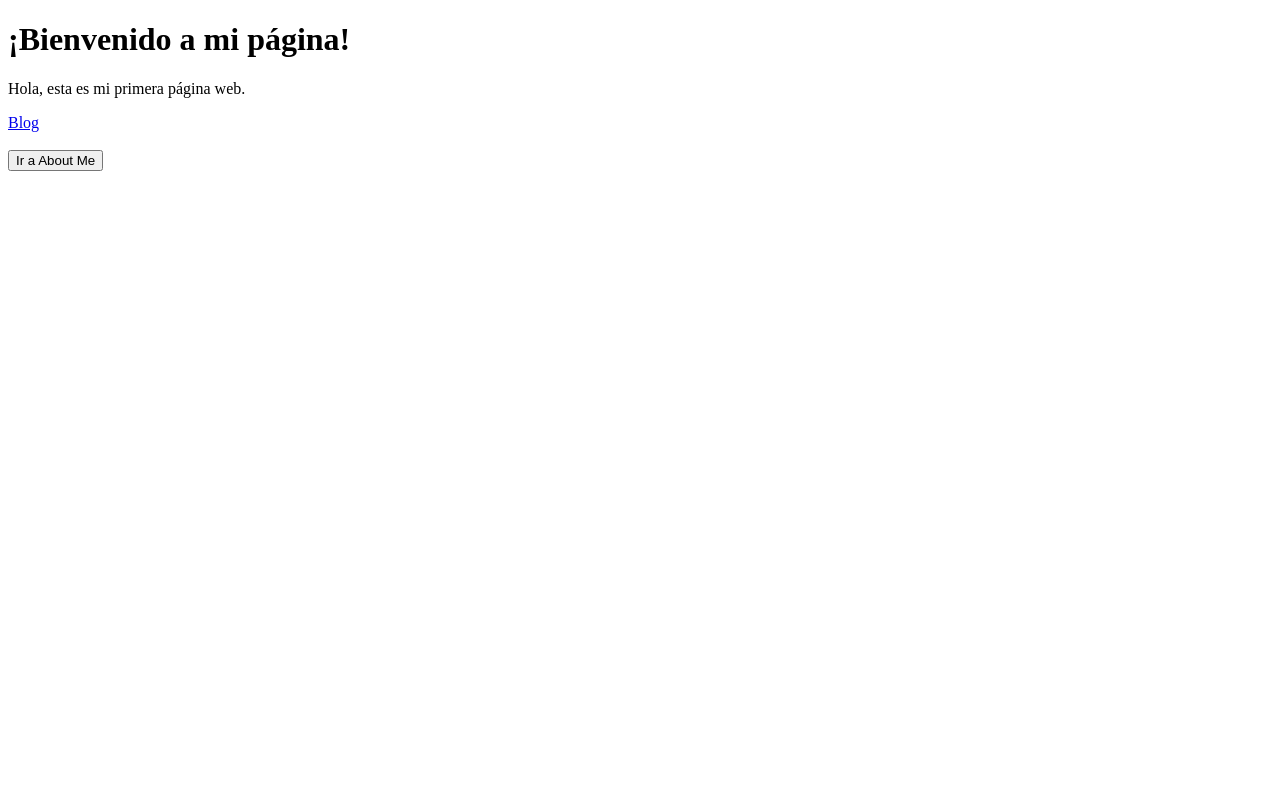
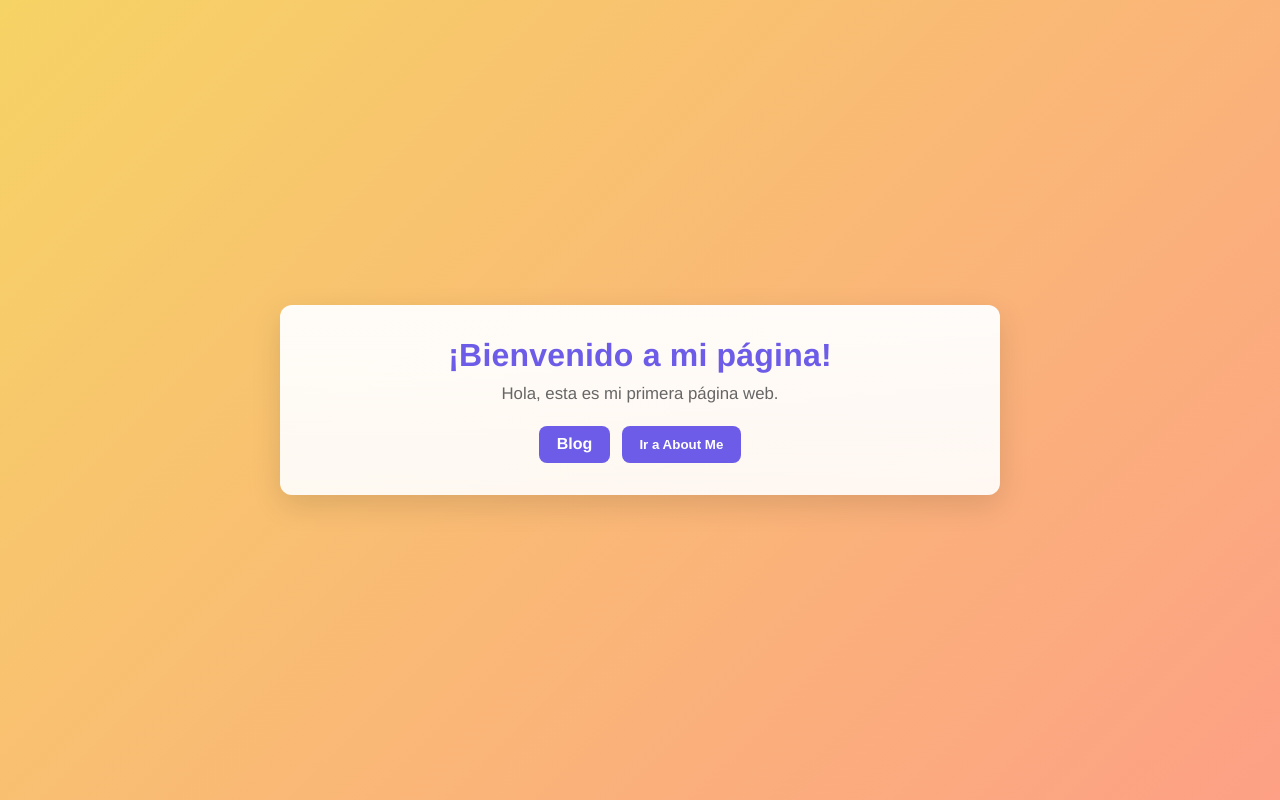
Before and after one commit to milenarb22/Milena-Rioseco, a plain HTML site: page index.html in a window 1280 px wide. Drawn offline with Linux system fonts and the light colour scheme.

Commit message:
Refactor HTML structure and improve styling

```diff
--- a/index.html
+++ b/index.html
@@ -2,15 +2,103 @@
 <html lang="es">
 <head>
     <meta charset="UTF-8">
+    <meta name="viewport" content="width=device-width, initial-scale=1.0">
     <title>Mi Página</title>
+    <style>
+        :root{
+            --bg1: #f6d365;
+            --bg2: #fda085;
+            --card: #ffffff;
+            --accent: #6c5ce7;
+            --text: #333333;
+            --muted: #666666;
+        }
+
+        * { box-sizing: border-box; }
+        html, body { height: 100%; margin: 0; }
+
+        body {
+            font-family: "Helvetica Neue", Arial, sans-serif;
+            color: var(--text);
+            background: linear-gradient(135deg, var(--bg1), var(--bg2));
+            display: flex;
+            align-items: center;
+            justify-content: center;
+            padding: 2rem;
+        }
+
+        .container {
+            background: linear-gradient(180deg, rgba(255,255,255,0.95), rgba(255,255,255,0.9));
+            border-radius: 12px;
+            box-shadow: 0 10px 30px rgba(0,0,0,0.12);
+            max-width: 720px;
+            width: 100%;
+            padding: 2rem;
+            text-align: center;
+        }
+
+        h1 {
+            margin: 0 0 0.5rem 0;
+            color: var(--accent);
+            font-size: 2rem;
+            letter-spacing: 0.2px;
+        }
+
+        p {
+            margin: 0 0 1.25rem 0;
+            color: var(--muted);
+            font-size: 1.05rem;
+            line-height: 1.4;
+        }
+
+        .actions {
+            display: inline-flex;
+            gap: 0.75rem;
+            flex-wrap: wrap;
+            justify-content: center;
+        }
+
+        a.button, button.action {
+            display: inline-block;
+            padding: 0.6rem 1.1rem;
+            border-radius: 8px;
+            text-decoration: none;
+            background: var(--accent);
+            color: #fff;
+            border: none;
+            cursor: pointer;
+            font-weight: 600;
+            transition: transform 0.12s ease, box-shadow 0.12s ease, opacity 0.12s ease;
+        }
+
+        a.button.secondary {
+            background: transparent;
+            color: var(--accent);
+            border: 2px solid rgba(108,92,231,0.12);
+        }
+
+        a.button:hover, button.action:hover {
+            transform: translateY(-3px);
+            box-shadow: 0 8px 20px rgba(108,92,231,0.22);
+        }
+
+        @media (max-width: 480px) {
+            .container { padding: 1.2rem; }
+            h1 { font-size: 1.5rem; }
+        }
+    </style>
 </head>
 <body>
-    <h1>¡Bienvenido a mi página!</h1>
-    <p>Hola, esta es mi primera página web.</p>
-    <a href="https://milenarb22.github.io/Simon-sBlogPost/">Blog</a>
-    <br><br>
-    <button onclick="window.location.href='https://milenarb22.github.io/AboutMe/'">
-        Ir a About Me
-    </button>
+    <div class="container">
+        <h1>¡Bienvenido a mi página!</h1>
+        <p>Hola, esta es mi primera página web.</p>
+
+        <div class="actions">
+            <a class="button" href="https://milenarb22.github.io/Simon-sBlogPost/" target="_blank" rel="noopener">Blog</a>
+            <button class="action" onclick="window.location.href='https://milenarb22.github.io/AboutMe/'">
+                Ir a About Me
+            </button>
+        </div>
+    </div>
 </body>
 </html>
```
